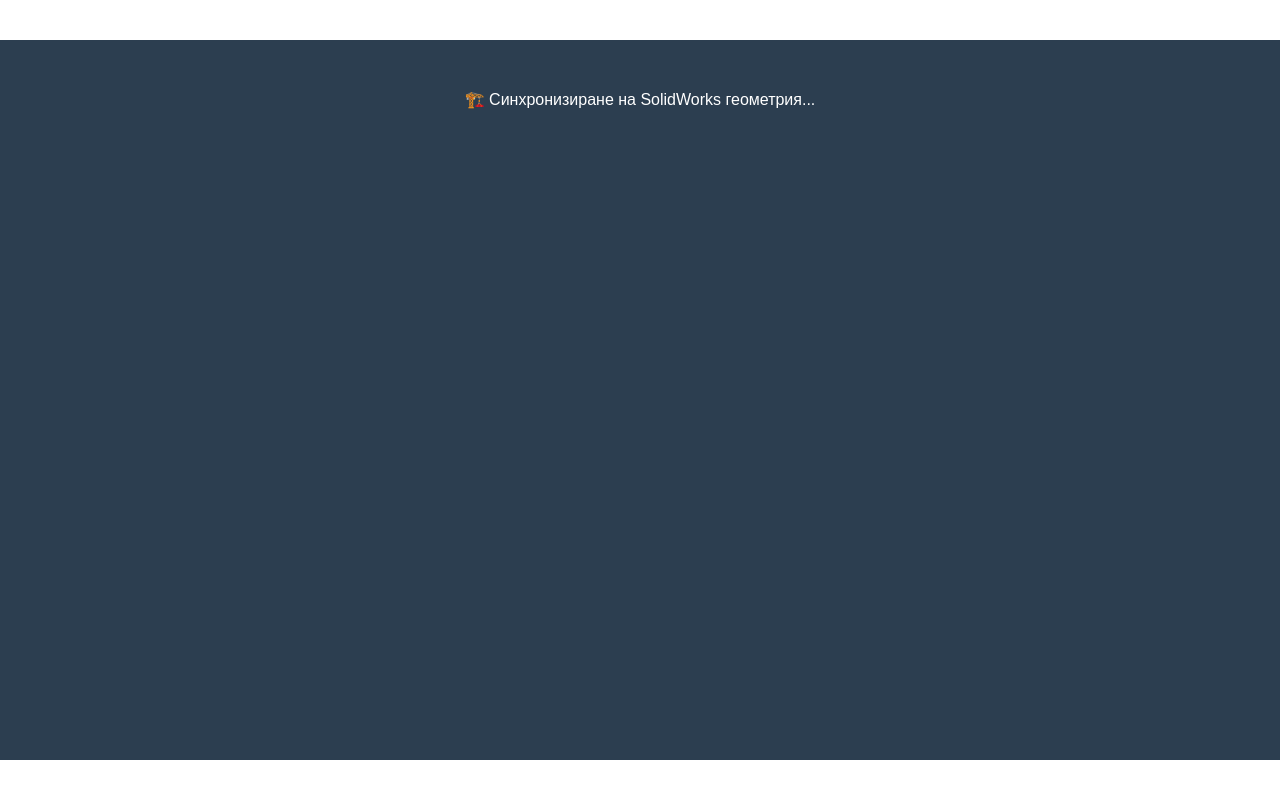
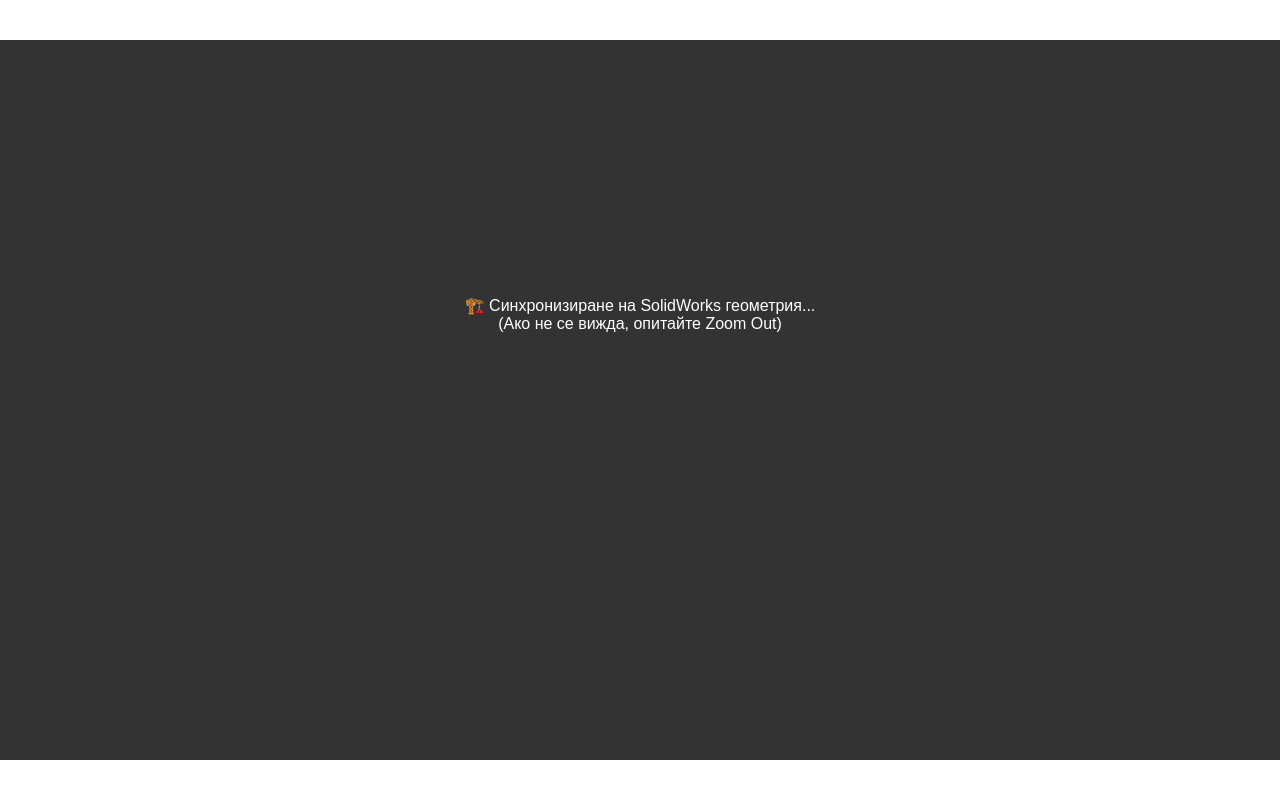
Before and after one commit to yoto1gh1slav/SyncroDraft, a plain HTML site: page index.html in a window 1280 px wide. Drawn offline with Linux system fonts and the light colour scheme.

Commit message:
Update index.html

```diff
--- a/index.html
+++ b/index.html
@@ -12,23 +12,25 @@
 </head>
 <body>
 
-    <model-viewer
+   <model-viewer
     src="final_model.glb"
     ar
     camera-controls
     auto-rotate
     shadow-intensity="2"
-    shadow-softness="0"
     environment-image="neutral"
-    exposure="0.5"
-    stage-light-intensity="2"
-    style="width: 100%; height: 90vh; background-color: #2c3e50;">
-    <div slot="poster" style="color: white; text-align: center; padding-top: 50px;">
-        🏗️ Синхронизиране на SolidWorks геометрия...
+    exposure="1"
+    bounds="tight"
+    style="width: 100%; height: 90vh; background-color: #333333;">
+    <div slot="poster" style="color: white; text-align: center; padding-top: 20%; font-family: sans-serif;">
+        🏗️ Синхронизиране на SolidWorks геометрия... <br>
+        (Ако не се вижда, опитайте Zoom Out)
     </div>
 </model-viewer>
 
 
 
+
+
 </body>
 </html>
```
